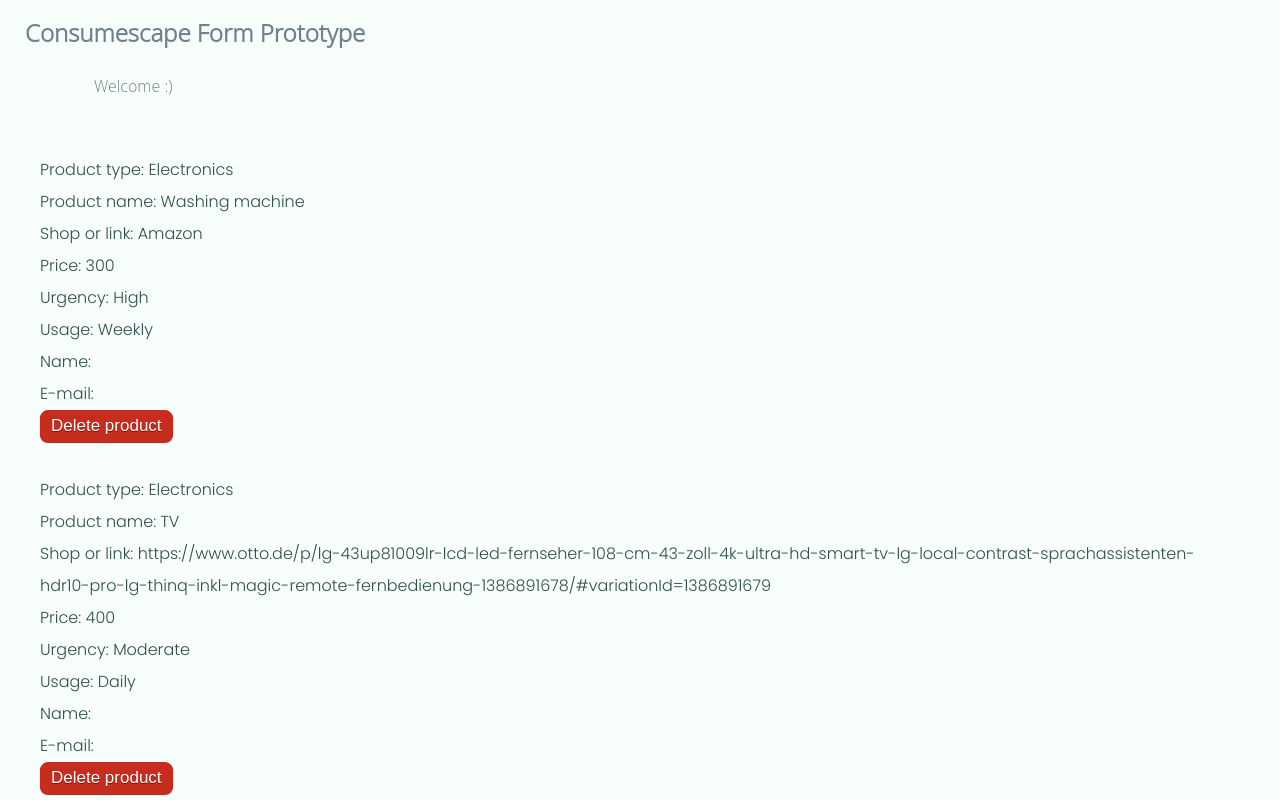
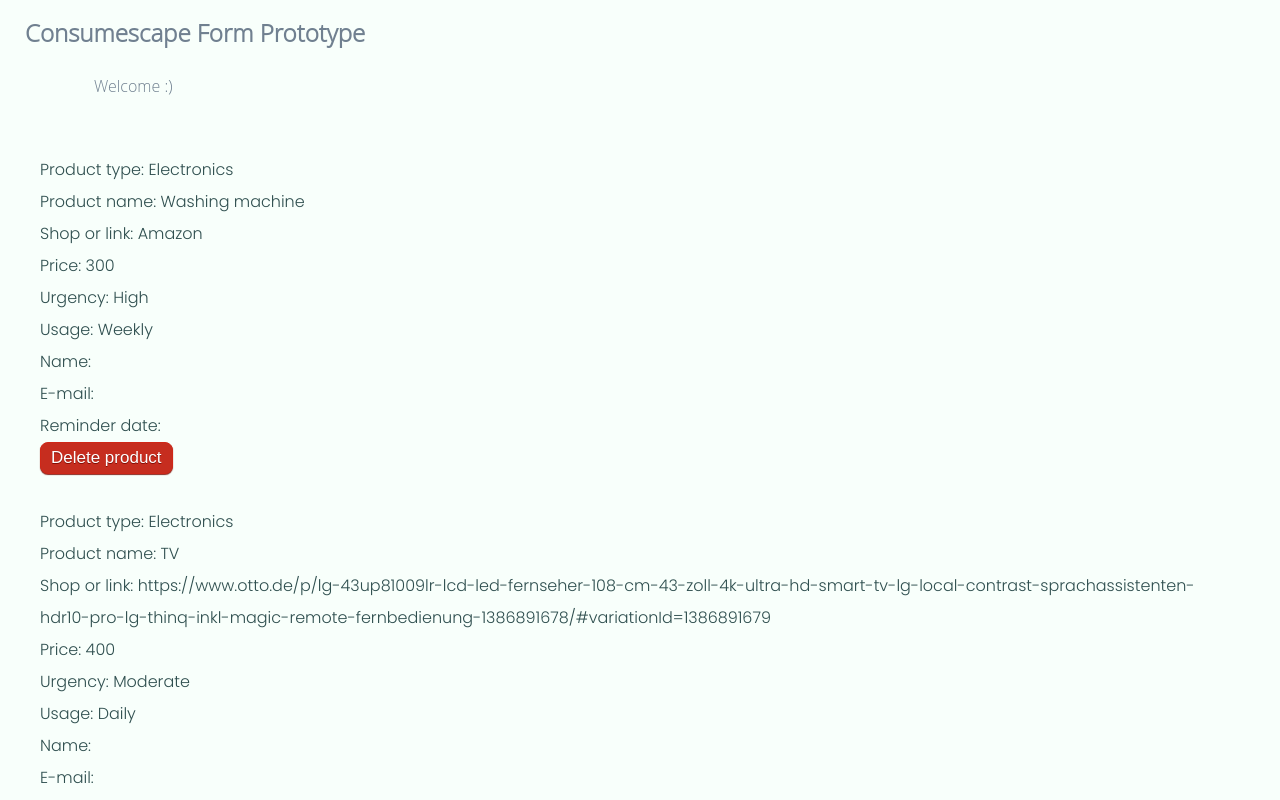
Before and after one commit to emmy2397/sustainable-tech-project, a React (Create React App) app: page / in a window 1280 px wide. Shown: the top 800 px of the page. Built offline with nearby package versions, Linux system fonts and the light colour scheme.

Commit message:
added date input for personalised reminder

```diff
--- a/src/Products.js
+++ b/src/Products.js
@@ -15,6 +15,7 @@ const Products = ({products, deleteProduct}) => {
                 <div>Usage: {product.usage}</div>
                 <div>Name: {product.client}</div>
                 <div>E-mail: {product.email}</div>
+                <div>Reminder date: {product.reminderdate}</div>
                 <button className='deleteButton' onClick={() => {deleteProduct(product.id)}}>Delete product</button>
                 <br/>
             </div>
--- a/src/addProduct.js
+++ b/src/addProduct.js
@@ -17,7 +17,8 @@ class AddProduct extends Component {
         pickedyes: false,
         pickedno: false,
         client: null,
-        email: null
+        email: null,
+        reminderdate:null
   }
 
   handleChange = (e) => {
@@ -161,6 +162,9 @@ render() {
                             <label htmlFor="name">Please enter your e-mail:</label>
                             <input type="text" id="email" onChange={this.handleChange}/>
                             <br/>
+                            <label htmlFor="name">When do you want to be reminded?</label>
+                            <input type="date" id="reminderdate" onChange={this.handleChange}/>
+                            <br/>
                             <button className="submitButton">Create reminder</button>
                             <br/><br/>
                     </div>
```
